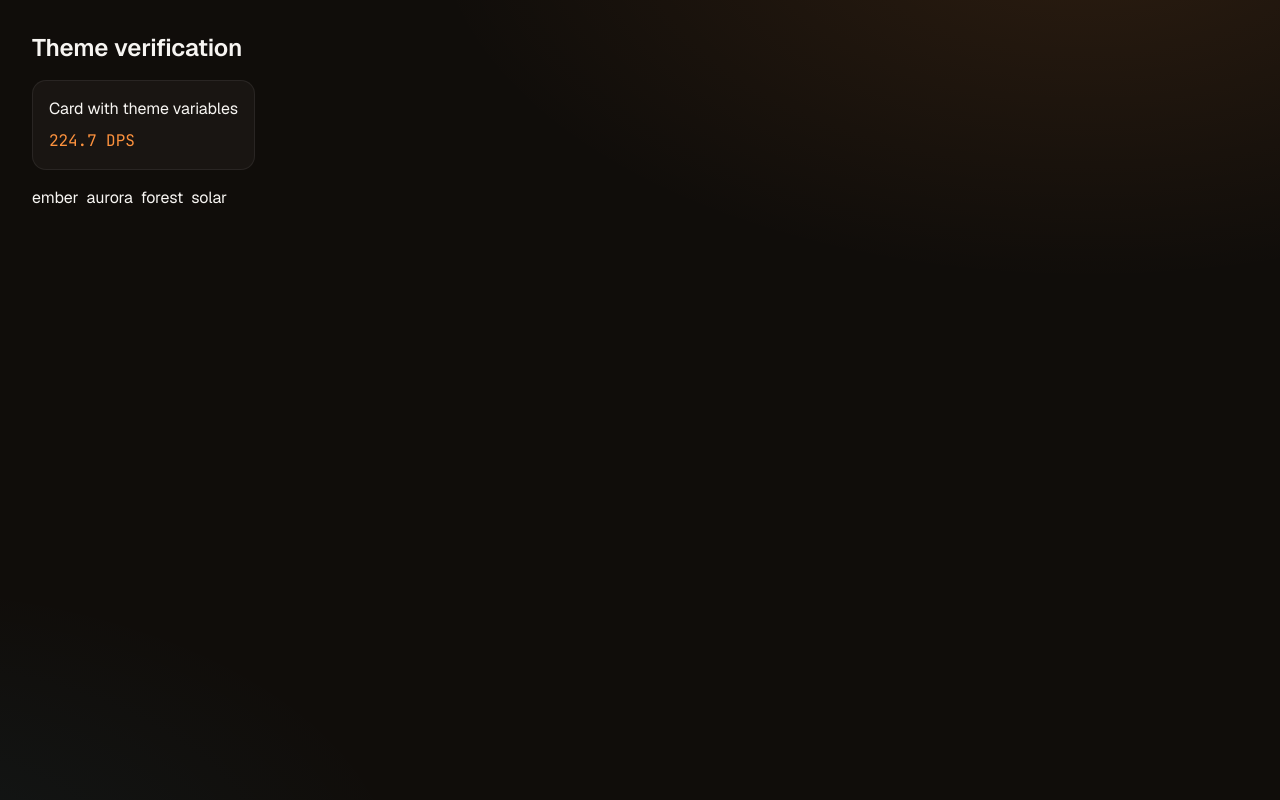
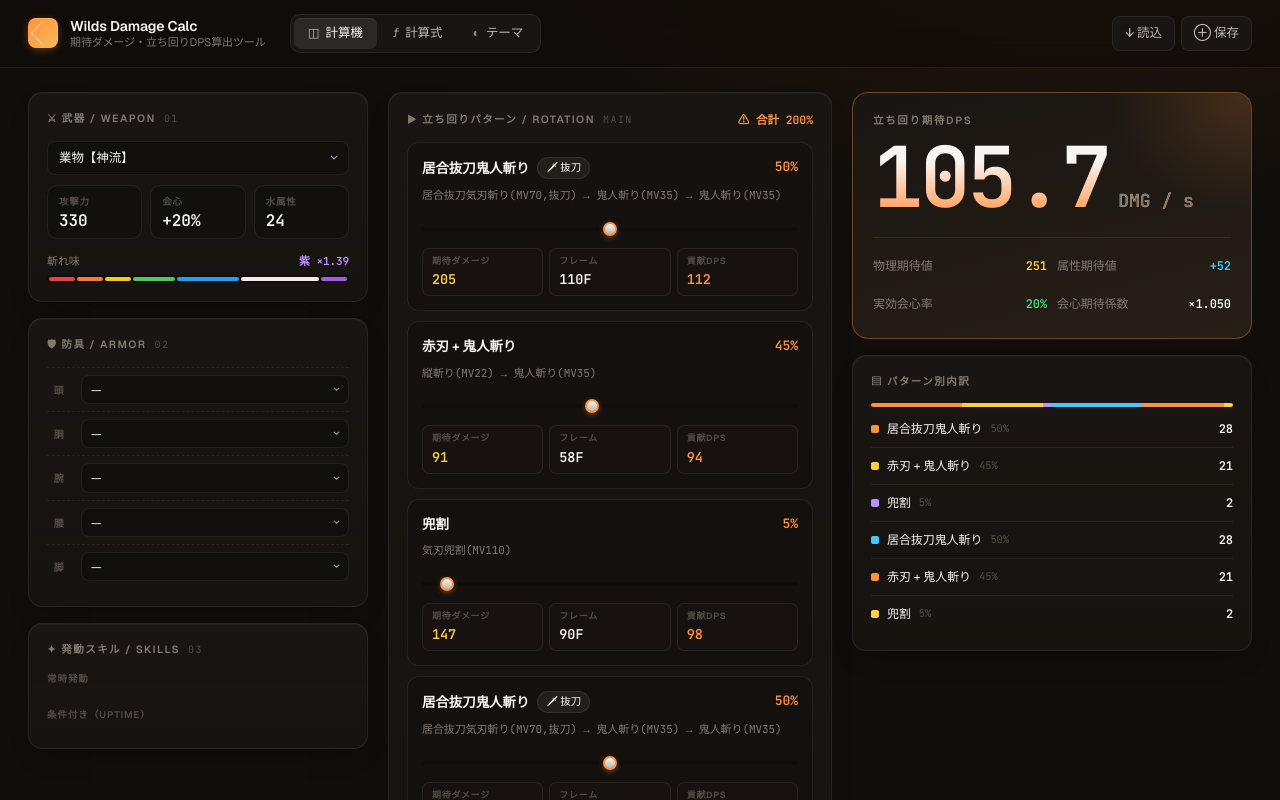
Before and after one commit to icecream-o/mhwilds_damage_calculator, a React (Vite) app: page / in a window 1280 px wide. Shown: the top 800 px of the page. Built offline with nearby package versions, Linux system fonts and the light colour scheme.

Commit message:
feat(app): integrate full MVP — calc + formula + theme tabs

```diff
--- a/src/App.tsx
+++ b/src/App.tsx
@@ -1,20 +1,100 @@
-export default function App() {
+import { useEffect, useMemo, useState } from 'react';
+import { AppLayout } from './components/layout/AppLayout';
+import { WeaponCard } from './components/builder/WeaponCard';
+import { ArmorCard } from './components/builder/ArmorCard';
+import { SkillsCard } from './components/builder/SkillsCard';
+import { MonsterCard } from './components/builder/MonsterCard';
+import { PatternList } from './components/motion/PatternList';
+import { HeroResult } from './components/result/HeroResult';
+import { BreakdownCard } from './components/result/BreakdownCard';
+import { FormulaTab } from './components/formula/FormulaTab';
+import { ThemeTab } from './components/theme/ThemeTab';
+import { useBuildStore } from './store/buildStore';
+import { useMotionStore } from './store/motionStore';
+import { useTargetStore } from './store/targetStore';
+import { useThemeStore } from './store/themeStore';
+import { aggregateSkills } from './utils/aggregateSkills';
+import { loadDecorations } from './data/decorations';
+import { loadMonsters } from './data/monsters';
+import { getMotionsFor } from './data/motions';
+import { calcDamage } from './calc';
+import type { DamageResult, Decoration, Monster, Motion } from './types';
+
+function CalcPage({ result }: { result: DamageResult | null }) {
   return (
-    <div className="p-8">
-      <h1 className="text-2xl font-semibold mb-4">Theme verification</h1>
-      <div className="flex gap-4">
-        <div style={{ background: 'var(--bg-1)', border: '1px solid var(--line)', padding: 16, borderRadius: 14, color: 'var(--text-1)' }}>
-          Card with theme variables
-          <div className="mono mt-2" style={{ color: 'var(--accent)' }}>224.7 DPS</div>
-        </div>
+    <div className="page">
+      <div className="col">
+        <WeaponCard />
+        <ArmorCard />
+        <SkillsCard />
       </div>
-      <div className="mt-4 flex gap-2">
-        {(['ember', 'aurora', 'forest', 'solar'] as const).map(t => (
-          <button key={t} onClick={() => document.documentElement.setAttribute('data-theme', t)}>
-            {t}
-          </button>
-        ))}
+      <div className="col">
+        <PatternList result={result} />
+        <MonsterCard />
+      </div>
+      <div className="col col-result">
+        <HeroResult result={result} />
+        <BreakdownCard result={result} />
       </div>
     </div>
   );
 }
+
+export default function App() {
+  const weapon = useBuildStore(s => s.weapon);
+  const armor = useBuildStore(s => s.armor);
+  const talisman = useBuildStore(s => s.talisman);
+  const conditionalUptimes = useBuildStore(s => s.conditionalUptimes);
+  const patterns = useMotionStore(s => s.patterns);
+  const addPattern = useMotionStore(s => s.addPattern);
+  const { monsterId, partId, enraged, wounded } = useTargetStore();
+  const hydrate = useThemeStore(s => s.hydrate);
+
+  const [decos, setDecos] = useState<Decoration[]>([]);
+  const [monsters, setMonsters] = useState<Monster[]>([]);
+
+  useEffect(() => { hydrate(); }, [hydrate]);
+
+  useEffect(() => {
+    Promise.all([loadDecorations(), loadMonsters()]).then(([d, m]) => { setDecos(d); setMonsters(m); });
+  }, []);
+
+  useEffect(() => {
+    if (!weapon || patterns.length > 0) return;
+    getMotionsFor(weapon.type).then((all: Motion[]) => {
+      if (all.length === 0) return;
+      const find = (name: string) => all.find(m => m.motionName === name);
+      const draw = find('居合抜刀気刃斬り');
+      const oni  = find('鬼人斬り');
+      const aka  = find('縦斬り');
+      const helm = find('気刃兜割');
+      if (draw && oni) addPattern({ name: '居合抜刀鬼人斬り', ratio: 0.5, motions: [draw, oni, oni] });
+      if (aka  && oni) addPattern({ name: '赤刃 + 鬼人斬り',  ratio: 0.45, motions: [aka, oni] });
+      if (helm)        addPattern({ name: '兜割',              ratio: 0.05, motions: [helm] });
+    });
+  // eslint-disable-next-line react-hooks/exhaustive-deps
+  }, [weapon]);
+
+  const result: DamageResult | null = useMemo(() => {
+    if (!weapon || !monsterId || !partId) return null;
+    const monster = monsters.find(m => m.id === monsterId);
+    if (!monster) return null;
+    const passive = aggregateSkills(armor, talisman, decos);
+    return calcDamage({
+      weapon,
+      passiveSkills: passive,
+      conditionalUptimes,
+      buffs: [],
+      motionPatterns: patterns,
+      target: { monster, partId, enraged, wounded },
+    });
+  }, [weapon, armor, talisman, decos, conditionalUptimes, patterns, monsters, monsterId, partId, enraged, wounded]);
+
+  return (
+    <AppLayout
+      calc={<CalcPage result={result} />}
+      formula={<FormulaTab />}
+      theme={<ThemeTab />}
+    />
+  );
+}
```
